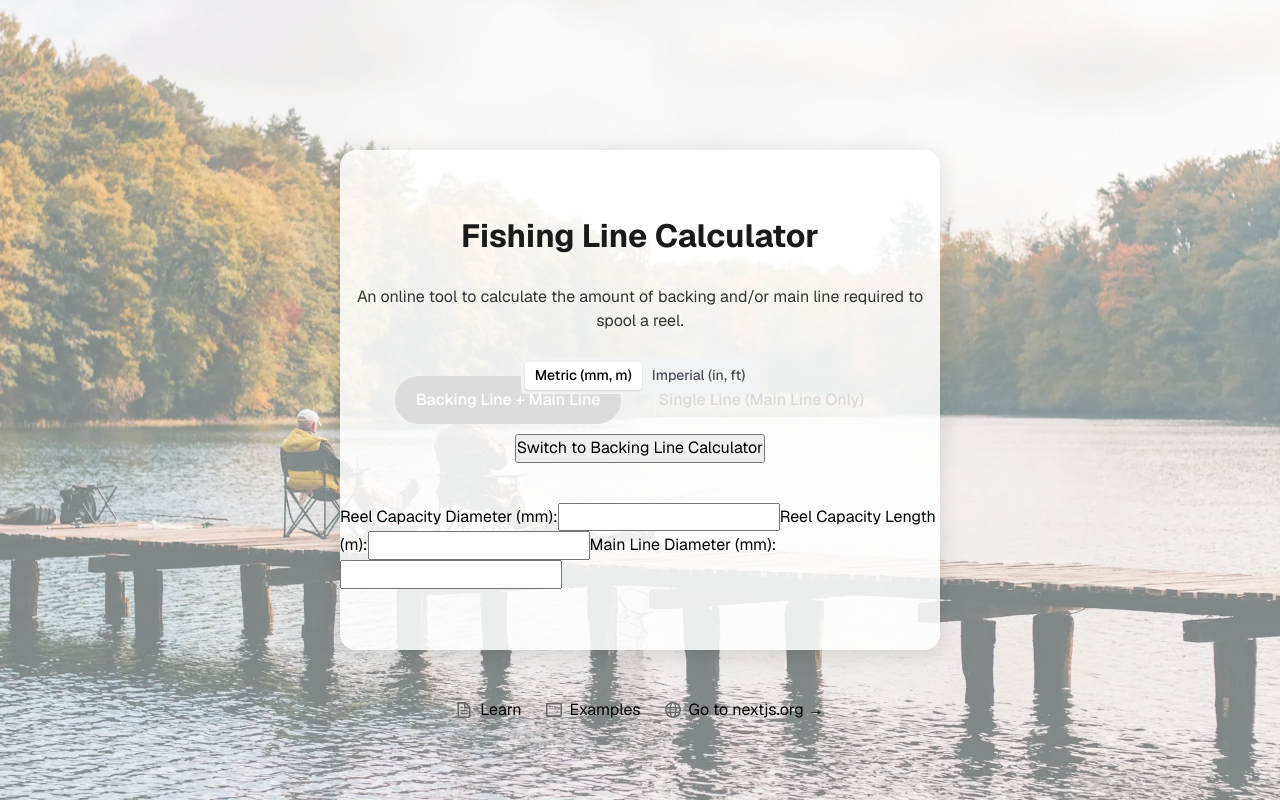
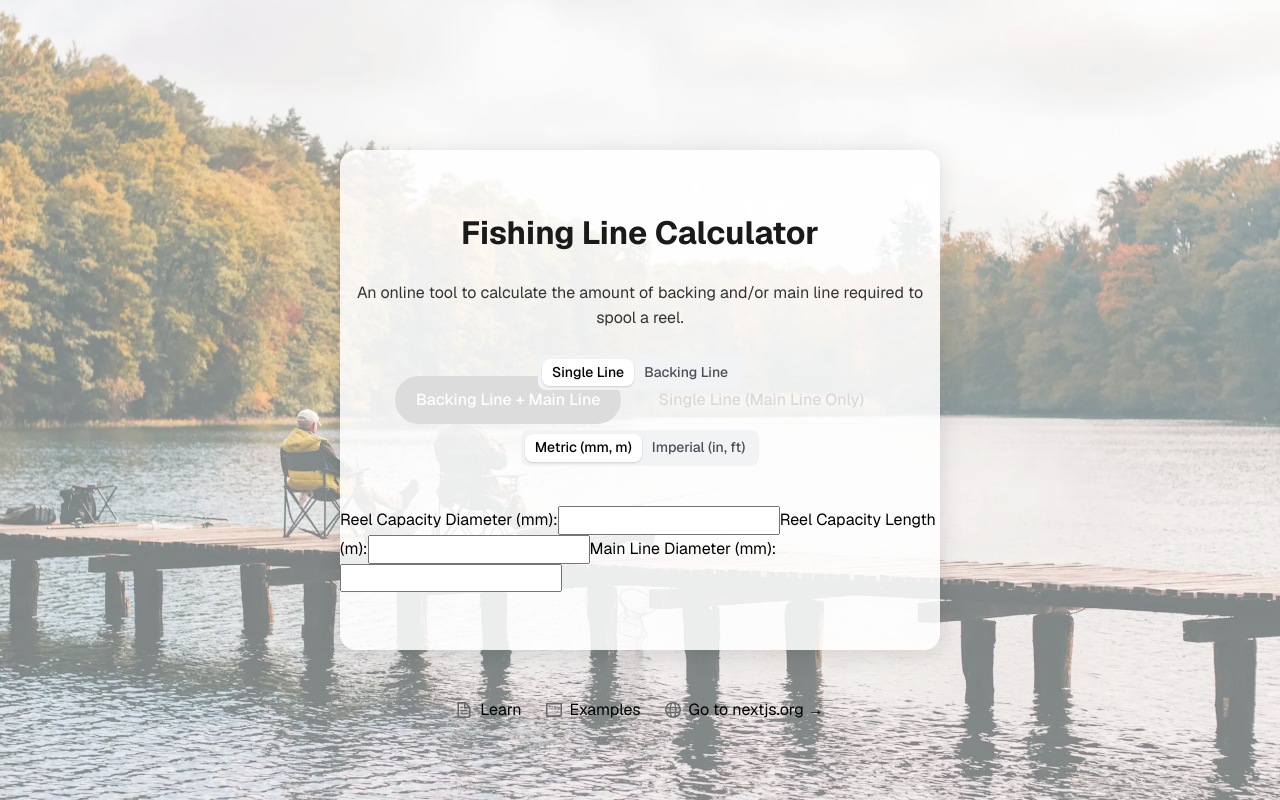
Before and after one commit to Noah-Bakr/Fishing-Line-Calculator, a Next.js app: page / in a window 1280 px wide. Built offline with nearby package versions, Linux system fonts and the light colour scheme.

Commit message:
feat: replace toggle button with SegmentedControl for mode selection

```diff
--- a/src/app/page.tsx
+++ b/src/app/page.tsx
@@ -78,6 +78,18 @@ export default function Home() {
           <h1>Fishing Line Calculator</h1>
           <p>An online tool to calculate the amount of backing and/or main line required to spool a reel.</p>
           <SegmentedControl
+            value={mode}
+            onChange={(value) => setMode(value as 'single' | 'backing')}
+            data={[
+              { label: 'Single Line', value: 'single' },
+              { label: 'Backing Line', value: 'backing' },
+            ]}
+            fullWidth
+            variant="filled"
+            radius="md"
+            style={{ marginBottom: '1rem' }}
+          />
+          <SegmentedControl
             value={unitSystem}
             onChange={(value) => setUnitSystem(value as 'metric' | 'imperial')}
             data={[
@@ -85,17 +97,11 @@ export default function Home() {
               { label: 'Imperial (in, ft)', value: 'imperial' },
             ]}
             fullWidth
+            variant="filled"
+            radius="md"
             style={{ marginBottom: '1rem' }}
           />
           {result && <div className={styles.result}>{result}</div>}
-          <button
-            type="button"
-            className={styles.toggleBtn}
-            onClick={() => setMode(mode === 'single' ? 'backing' : 'single')}
-            style={{ marginBottom: '1rem' }}
-          >
-            Switch to {mode === 'single' ? 'Backing Line' : 'Single Line'} Calculator
-          </button>
           <form className={styles.calculatorForm}>
             <label>
               Reel Capacity Diameter ({unitSystem === 'imperial' ? 'inches' : 'mm'}):
```
